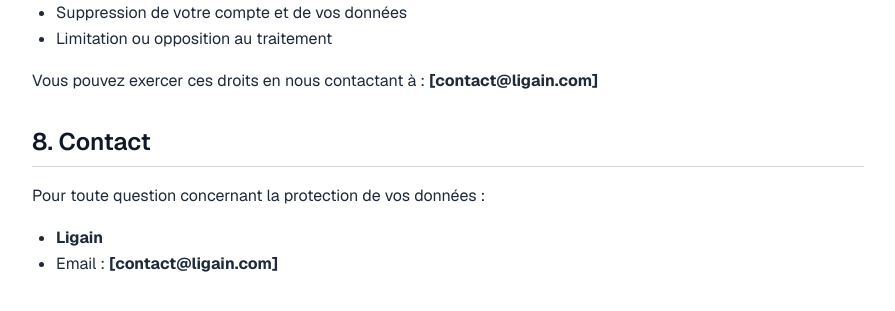
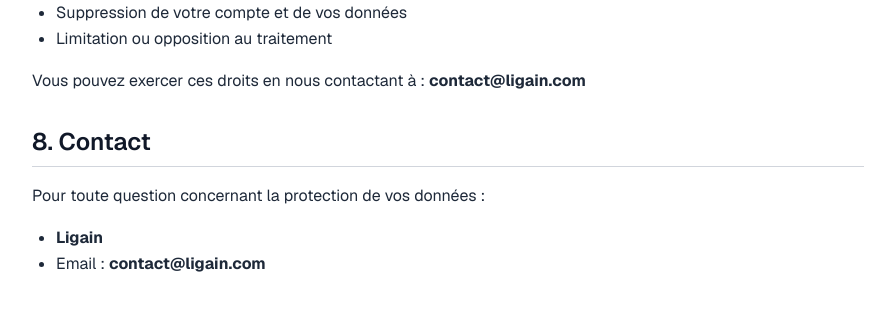
Before and after one commit to linsesh/ligain_web_repo, a Next.js app: page /privacy in a window 1280 px wide. Shown: the part 1431-1742 px from the top of the page, without its empty margins (192-1087 px from the left). Built offline with nearby package versions, Linux system fonts and the light colour scheme.

Commit message:
chore: removing useless []

```diff
--- a/app/privacy/page.tsx
+++ b/app/privacy/page.tsx
@@ -48,13 +48,13 @@
         <li>Suppression de votre compte et de vos données</li>
         <li>Limitation ou opposition au traitement</li>
       </ul>
-      <p className="mb-4">Vous pouvez exercer ces droits en nous contactant à : <strong>[contact@ligain.com]</strong></p>
+      <p className="mb-4">Vous pouvez exercer ces droits en nous contactant à : <strong>contact@ligain.com</strong></p>
 
       <h2 className="text-2xl font-semibold text-gray-900 mt-8 mb-4 pb-2 border-b border-gray-300">8. Contact</h2>
       <p className="mb-4">Pour toute question concernant la protection de vos données :</p>
       <ul className="mb-4 pl-6 list-disc">
         <li><strong>Ligain</strong></li>
-        <li>Email : <strong>[contact@ligain.com]</strong></li>
+        <li>Email : <strong>contact@ligain.com</strong></li>
       </ul>
     </div>
   );
```
